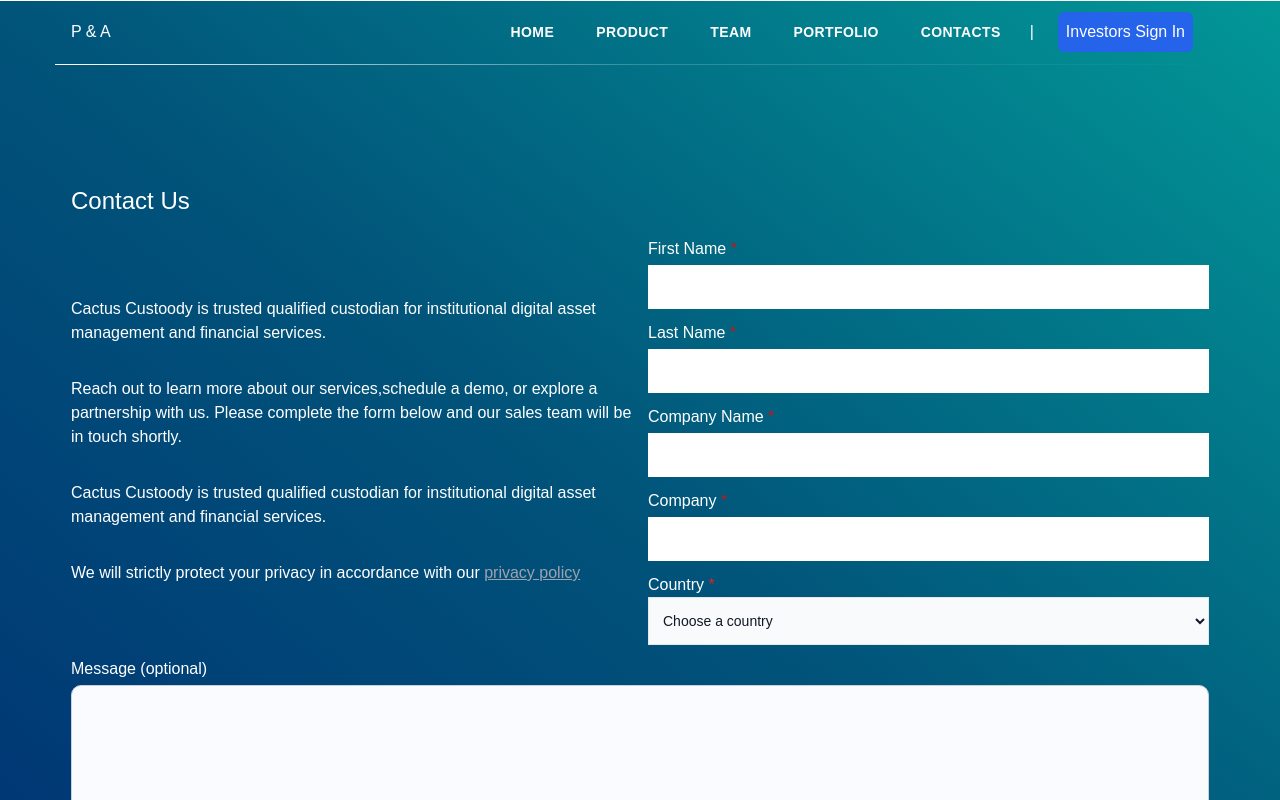
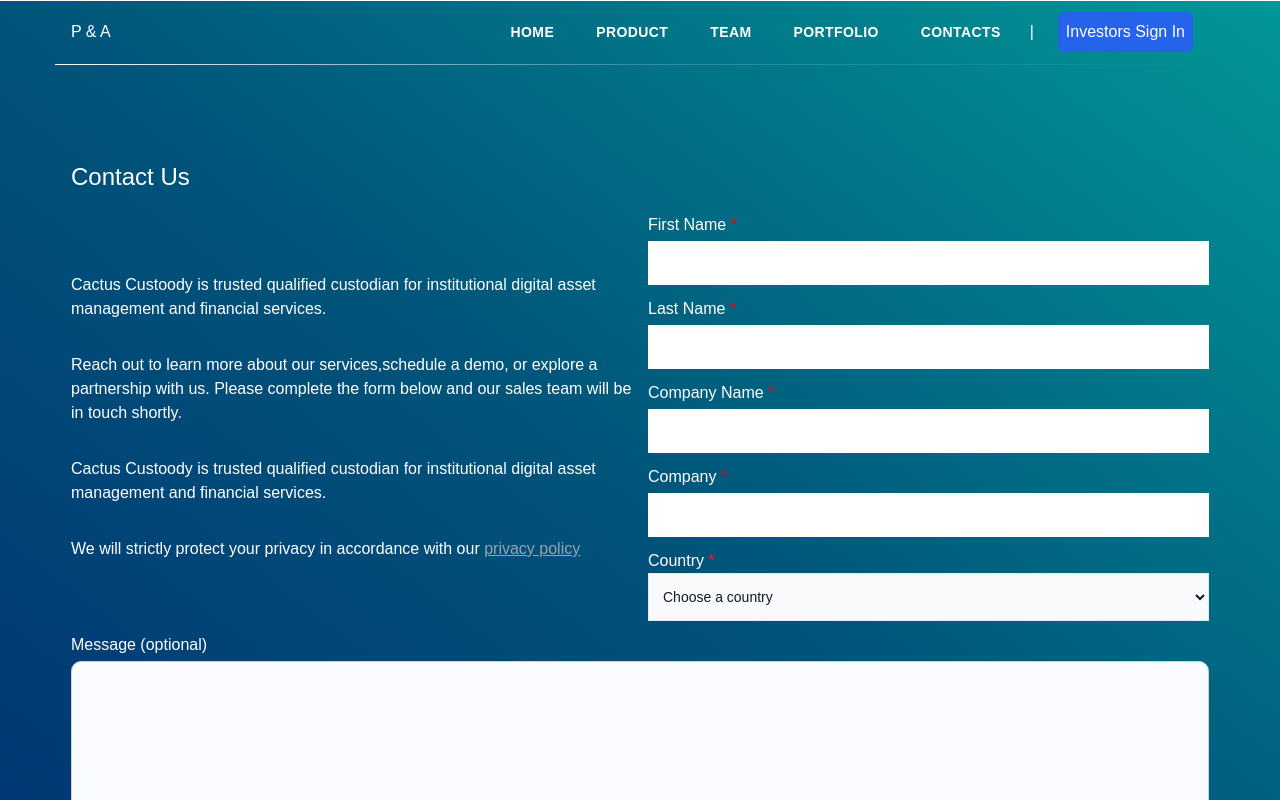
Before and after one commit to CryptoNinja1210/crypto-site, a React (Vite) app: page /contacts in a window 1280 px wide. Shown: the top 800 px of the page. Built offline with nearby package versions, Linux system fonts and the light colour scheme; a web font is replaced by a local one.

Commit message:
padding change [contacts]

```diff
--- a/src/pages/Contats/index.jsx
+++ b/src/pages/Contats/index.jsx
@@ -11,7 +11,7 @@
       {/* Contact begins */}
       <div className="bg-gradient-to-bl from-[#029797] via-[#01547a] to-[#003073] w-full flex justify-center">
         <div className="lg:w-[1170px] w-full p-4 mt-36 mb-7">
-          <p className="mt-6 mb-5 text-2xl text-white">Contact Us</p>
+          <p className="mb-5 text-2xl text-white">Contact Us</p>
           <div className="grid md:grid-cols-2 grid-cols-1 gap-4">
             <div className="text-[16px] text-white mb-3 self-center">
               <p className="py-4">
```
